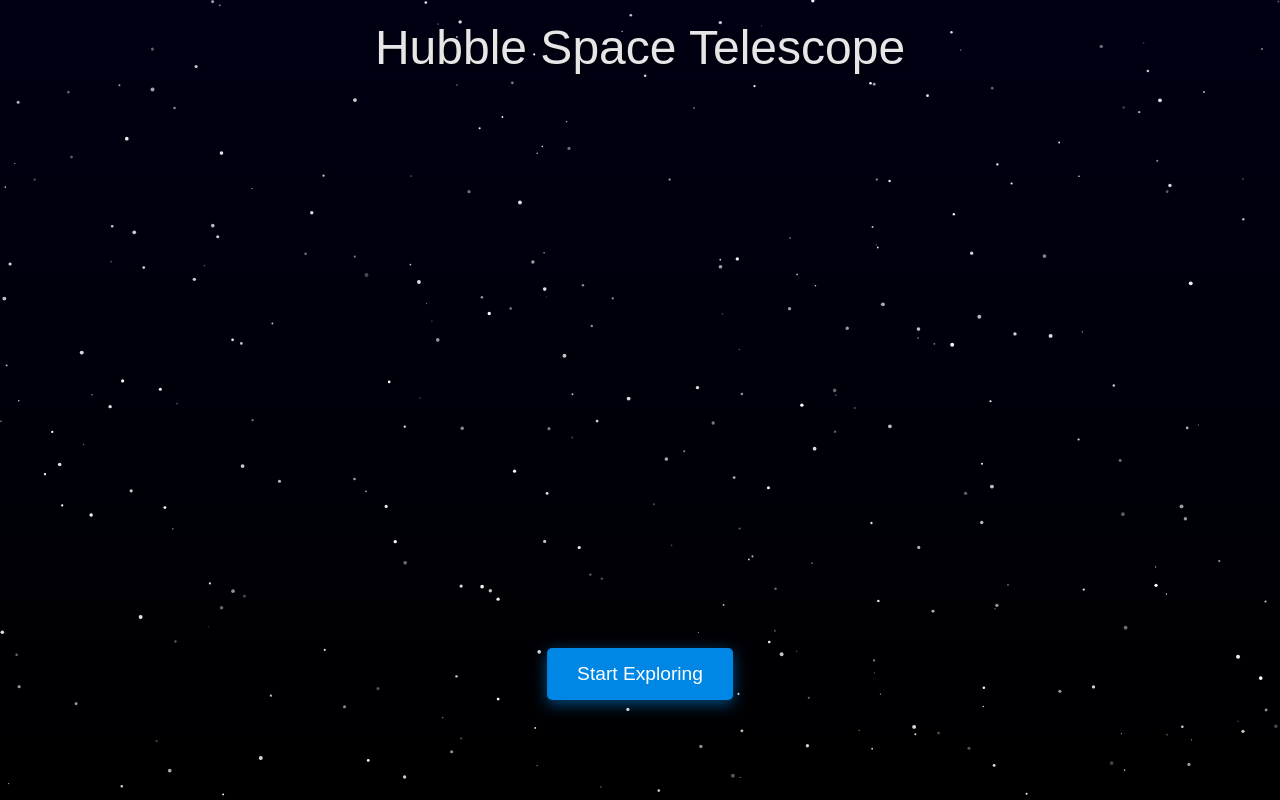
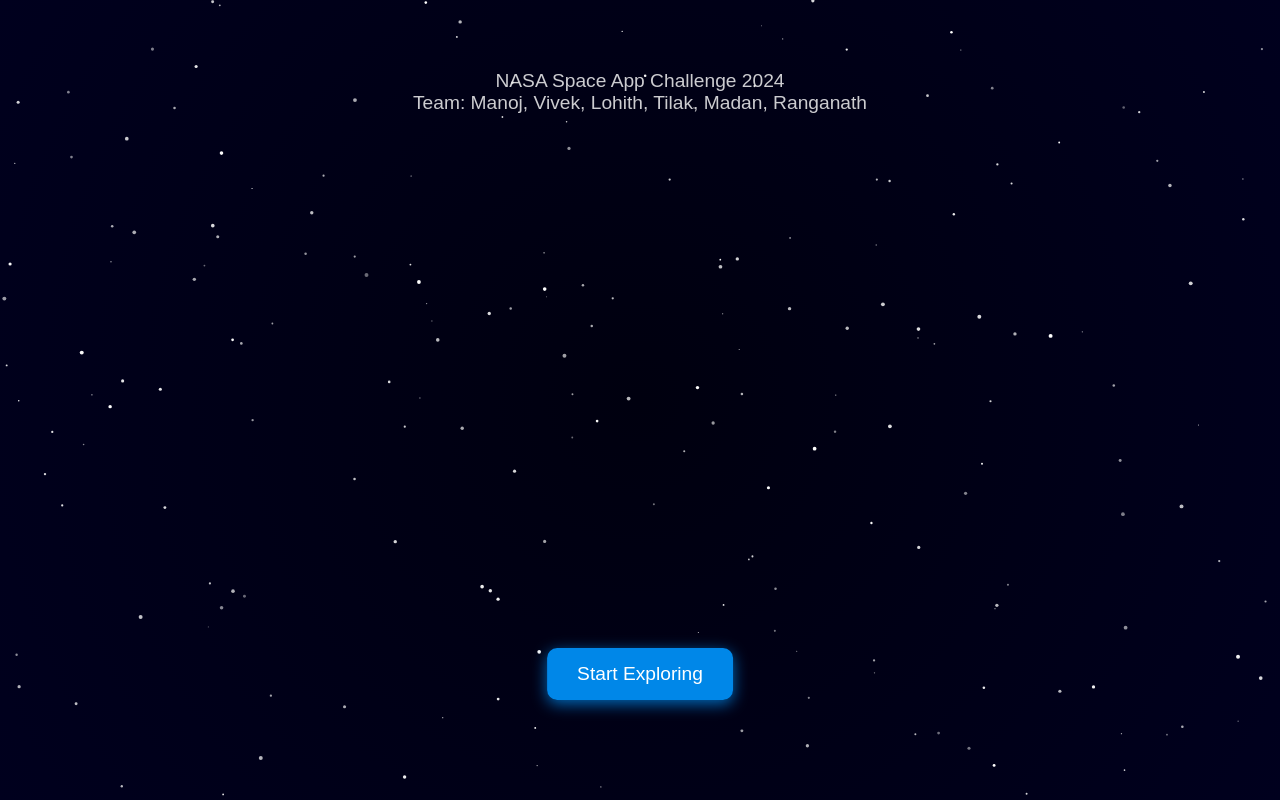
Before and after one commit to Paradox098/nasastartpage, a plain HTML site: page index.html in a window 1280 px wide. Drawn offline with Linux system fonts and the light colour scheme; some packages are replaced by stand-ins of ours; a script that the page names is missing.

Commit message:
Update index.html

```diff
--- a/index.html
+++ b/index.html
@@ -4,12 +4,12 @@
     <meta charset="UTF-8">
     <meta http-equiv="X-UA-Compatible" content="IE=edge">
     <meta name="viewport" content="width=device-width, initial-scale=1.0">
-    <title>nasaspaceapp</title>
+    <title>NASA Space App Challenge 2024 - Hubble Explorer</title>
     <style>
         body {
             margin: 0;
             font-family: 'Arial', sans-serif;
-            background: radial-gradient(circle, rgba(0,0,0,1) 0%, rgba(0,0,20,1) 100%);
+            background: radial-gradient(circle, rgba(0,0,15,1) 0%, rgba(0,0,30,1) 100%);
             color: white;
             overflow: hidden;
         }
@@ -34,8 +34,7 @@
             z-index: 2;
             width: 80%;
             max-width: 600px;
-            height: auto;
-            aspect-ratio: 1;
+            height: 60vh;
             transition: transform 1s ease;
         }
         .info {
@@ -59,9 +58,18 @@
             left: 50%;
             transform: translateX(-50%);
             z-index: 3;
-            font-size: 3em;
+            font-size: 2.5em;
             color: rgba(255, 255, 255, 0.9);
             text-shadow: 2px 2px 5px rgba(0, 0, 0, 0.7);
+        }
+        .team-info {
+            position: absolute;
+            top: 70px;
+            left: 50%;
+            transform: translateX(-50%);
+            z-index: 3;
+            font-size: 1.2em;
+            color: rgba(255, 255, 255, 0.8);
         }
         .explore-button {
             position: absolute;
@@ -74,45 +82,45 @@
             color: white;
             background-color: rgba(0, 150, 255, 0.9);
             border: none;
-            border-radius: 5px;
+            border-radius: 10px;
             cursor: pointer;
             transition: background-color 0.3s ease, transform 0.3s ease;
-            box-shadow: 0 4px 15px rgba(0, 150, 255, 0.5);
+            box-shadow: 0 4px 15px rgba(0, 150, 255, 0.7);
         }
         .explore-button:hover {
-            background-color: rgba(0, 150, 255, 1);
-
+            background-color: rgba(0, 180, 255, 1);
         }
         .explore-button:active {
-            transform: translateY(1px);
-            box-shadow: 0 2px 5px rgba(0, 150, 255, 0.5);
+            transform: translate(-50%, 2px);
+            box-shadow: 0 2px 5px rgba(0, 150, 255, 0.7);
         }
         @media (max-width: 600px) {
             .title {
                 font-size: 2em;
             }
+            .team-info {
+                font-size: 1em;
+            }
             .explore-button {
                 font-size: 1em;
             }
-        }
-        model-viewer {
-            perspective: 1000px;
         }
         @keyframes moveModel {
             0% {
                 transform: translateY(0) translateZ(0) scale(1);
             }
             50% {
-                transform: translateY(180px) translateZ(100px) scale(1.5);
+                transform: translateY(100px) translateZ(50px) scale(1.2);
             }
             100% {
                 transform: translateY(0) translateZ(0) scale(1);
             }
         }
         .model-animation {
-            animation: moveModel 3s forwards;
+            animation: moveModel 2s forwards;
         }
     </style>
+    <link rel="preload" href="Hubble.glb" as="fetch" crossorigin="anonymous">
 </head>
 <body>
 
@@ -124,19 +132,25 @@
             src="Hubble.glb"
             alt="3D model of the Hubble Space Telescope"
             auto-rotate
-            camera-controls>
+            camera-controls
+            loading="eager"
+            reveal="auto"
+            preload
+            disable-zoom
+            camera-orbit="0deg 75deg 105%">
         </model-viewer>
 
-        <div class="title">Hubble Space Telescope</div>
+        <div class="team-info">NASA Space App Challenge 2024<br>Team: Manoj, Vivek, Lohith, Tilak, Madan, Ranganath</div>
 
         <button class="explore-button" id="exploreButton">Start Exploring</button>
 
         <div class="info" id="info">
-            Discover the wonders of the universe with the Hubble Space Telescope!
+            Discover the wonders of the universe with our Hubble Space Telescope Explorer!
         </div>
     </div>
 
-    <script type="module" src="https://ajax.googleapis.com/ajax/libs/model-viewer/3.0.1/model-viewer.min.js"></script>
+    <script type="module" src="https://ajax.googleapis.com/ajax/libs/model-viewer/3.1.1/model-viewer.min.js"></script>
+
 
     <script>
         const canvas = document.getElementById('starfield');
@@ -151,7 +165,7 @@
         resizeCanvas();
 
         const stars = [];
-        const numStars = 300;
+        const numStars = 200;
 
         for (let i = 0; i < numStars; i++) {
             stars.push({
@@ -165,19 +179,13 @@
 
         function drawStars() {
             ctx.clearRect(0, 0, canvas.width, canvas.height);
-            const gradient = ctx.createLinearGradient(0, 0, 0, canvas.height);
-            gradient.addColorStop(0, 'rgba(0, 0, 20, 1)');
-            gradient.addColorStop(1, 'rgba(0, 0, 0, 1)');
-            ctx.fillStyle = gradient;
-            ctx.fillRect(0, 0, canvas.width, canvas.height);
-
             stars.forEach(star => {
                 ctx.fillStyle = `rgba(255, 255, 255, ${star.opacity})`;
                 ctx.beginPath();
                 ctx.arc(star.x, star.y, star.radius, 0, Math.PI * 2, false);
                 ctx.fill();
 
-                star.opacity += 0.01 * star.direction;
+                star.opacity += 0.005 * star.direction;
                 if (star.opacity >= 1 || star.opacity <= 0.2) {
                     star.direction *= -1;
                 }
@@ -191,14 +199,13 @@
         const modelViewer = document.getElementById('model');
 
         exploreButton.addEventListener('click', () => {
-            // Animate the model
             modelViewer.classList.add('model-animation');
-            document.getElementById('info').style.opacity = 1; // Show info on button click
+            document.getElementById('info').style.opacity = 1;
 
             // Simulate a delay for the animation to complete before redirecting
             setTimeout(() => {
-                window.location.href = "https://paradox098.github.io/nasaspaceapp/"; // Replace with your target URL
-            }, 3000); // Match with the CSS animation duration
+                window.location.href = "https://paradox098.github.io/nasaspaceapp/";
+            }, 2000); // Match with the CSS animation duration
         });
 
         modelViewer.addEventListener('load', () => {
```
